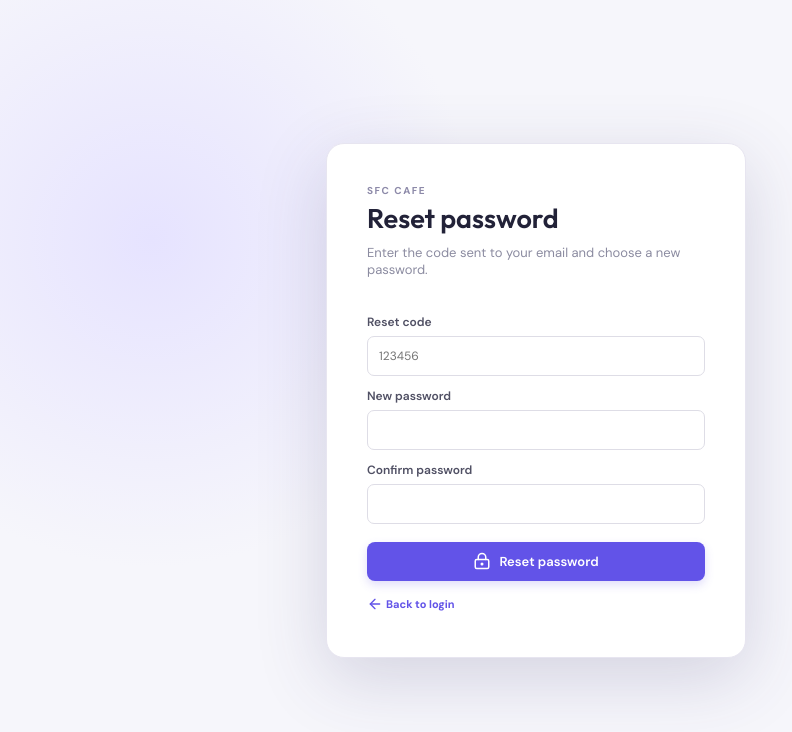
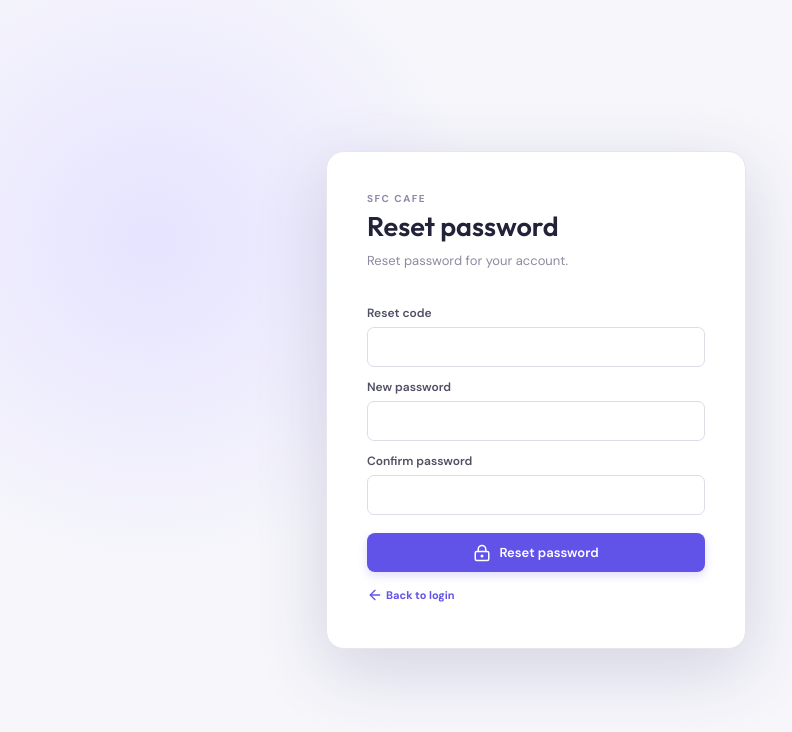
Before and after one commit to pawankumawat12/deepakAdmin, a React (Vite) app: page /reset-password in a window 1280 px wide. Shown: the top 732 px of the page, without its empty margins (104-896 px from the left). Built offline with nearby package versions, Linux system fonts and the light colour scheme.

Commit message:
forgot password ui

```diff
--- a/src/pages/auth/ForgotPassword.jsx
+++ b/src/pages/auth/ForgotPassword.jsx
@@ -3,9 +3,60 @@ import { zodResolver } from "@hookform/resolvers/zod";
 import { ArrowLeft, Mail } from "lucide-react";
 import { Link, useNavigate } from "react-router-dom";
 import { forgotPasswordSchema } from "../../schema/auth.schema";
+import { useForgotPasswordMutation } from "../../services/baseApi";
 
 export default function ForgotPassword() {
   const navigate = useNavigate();
-  const { register, handleSubmit, formState: { errors } } = useForm({ resolver: zodResolver(forgotPasswordSchema), defaultValues: { email: "" } });
-  return <main className="login-page"><section className="login-card"><p className="eyebrow">SFC CAFE</p><h1>Forgot password?</h1><p className="muted">Enter your email and we’ll send you a reset code.</p><form className="login-form" onSubmit={handleSubmit(({ email }) => navigate("/reset-password", { state: { email } }))}><label htmlFor="forgot-email">Email<input id="forgot-email" type="email" autoFocus placeholder="admin@deepakfoods.com" {...register("email")} /></label>{errors.email && <small className="error">{errors.email.message}</small>}<button className="primary-btn" type="submit"><Mail size={18} /> Send reset code</button></form><Link className="text-btn" to="/login"><ArrowLeft size={16} /> Back to login</Link></section></main>;
+  const [forgotPassword, { isLoading, error }] = useForgotPasswordMutation();
+  const {
+    register,
+    handleSubmit,
+    formState: { errors },
+  } = useForm({
+    resolver: zodResolver(forgotPasswordSchema),
+    defaultValues: { email: "" },
+  });
+  const submit = async ({ email }) => {
+    try {
+      const result = await forgotPassword(email).unwrap();
+      navigate(
+        `/reset-password?token=${encodeURIComponent(
+          result.accessToken
+        )}&email=${encodeURIComponent(email)}`
+      );
+    } catch (error) {
+      console.error(error);
+    }
+  };
+  return (
+    <main className="login-page">
+      <section className="login-card">
+        <p className="eyebrow">SFC CAFE</p>
+        <h1>Forgot password?</h1>
+        <p className="muted">
+          Enter your email and we’ll receive a reset link.
+        </p>
+        <form className="login-form" onSubmit={handleSubmit(submit)}>
+          <label>
+            Email
+            <input type="email" {...register("email")} />
+          </label>
+          {errors.email && (
+            <small className="error">{errors.email.message}</small>
+          )}
+          {error && (
+            <small className="error">
+              {error.data?.message || "Unable to send reset link"}
+            </small>
+          )}
+          <button className="primary-btn" type="submit" disabled={isLoading}>
+            <Mail size={18} /> {isLoading ? "Sending..." : "Send reset link"}
+          </button>
+        </form>
+        <Link className="text-btn" to="/login">
+          <ArrowLeft size={16} /> Back to login
+        </Link>
+      </section>
+    </main>
+  );
 }
--- a/src/pages/auth/Login.jsx
+++ b/src/pages/auth/Login.jsx
@@ -6,12 +6,21 @@ import { requestOtp, resetOtp, signIn } from "../../context/authSlice";
 import { ArrowLeft, LockKeyhole, Eye, EyeOff } from "lucide-react";
 import { useRef, useState } from "react";
 import { useNavigate } from "react-router-dom";
+import {
+  useResendOtpMutation,
+  useSendOtpMutation,
+  useVerifyOtpMutation,
+} from "../../services/baseApi";
 
 export default function Login() {
   const dispatch = useDispatch();
   const navigate = useNavigate();
 
   const { otpSent, pendingEmail } = useSelector((state) => state.auth);
+  const [sendOtp, { isLoading: sendingOtp }] = useSendOtpMutation();
+  const [resendOtp, { isLoading: resendingOtp }] = useResendOtpMutation();
+  const [verifyOtp, { isLoading: verifyingOtp }] = useVerifyOtpMutation();
+  const [apiError, setApiError] = useState("");
 
   const [showPassword, setShowPassword] = useState(false);
   const [otpDigits, setOtpDigits] = useState(["", "", "", ""]);
@@ -32,7 +41,10 @@ export default function Login() {
     },
   });
 
-  const handleRequestOtp = (data) => {
+  const handleRequestOtp = async (data) => {
+    try {
+      setApiError("");
+      await sendOtp(data.email).unwrap();
       dispatch(
         requestOtp({
           email: data.email,
@@ -40,11 +52,22 @@ export default function Login() {
           rememberMe: data.rememberMe,
         })
       );
+    } catch (error) {
+      setApiError(
+        error?.data?.message || "Unable to send OTP. Please try again."
+      );
+    }
   };
 
   const handleSignIn = async (data) => {
+    try {
+      setApiError("");
+      await verifyOtp({ email: pendingEmail, otp: data.otp }).unwrap();
       dispatch(signIn({ email: pendingEmail, otp: data.otp }));
       navigate("/", { replace: true });
+    } catch (error) {
+      setApiError(error?.data?.message || "Invalid or expired OTP.");
+    }
   };
 
   const updateOtp = (index, value) => {
@@ -56,9 +79,14 @@ export default function Login() {
   };
   const pasteOtp = (event) => {
     event.preventDefault();
-    const value = event.clipboardData.getData("text").replace(/\D/g, "").slice(0, 4);
+    const value = event.clipboardData
+      .getData("text")
+      .replace(/\D/g, "")
+      .slice(0, 4);
     const next = ["", "", "", ""];
-    value.split("").forEach((digit, index) => { next[index] = digit; });
+    value.split("").forEach((digit, index) => {
+      next[index] = digit;
+    });
     setOtpDigits(next);
     otpForm.setValue("otp", next.join(""), { shouldValidate: true });
   };
@@ -81,6 +109,7 @@ export default function Login() {
             ? `We sent a one-time code to ${pendingEmail}`
             : "Sign in to manage your storefront."}
         </p>
+        {apiError && <small className="error">{apiError}</small>}
 
         {!otpSent ? (
           <form
@@ -147,16 +176,21 @@ export default function Login() {
 
             <button className="primary-btn" type="submit">
               <LockKeyhole size={18} />
-              Send OTP
+              {sendingOtp ? "Sending..." : "Send OTP"}
             </button>
-            <button type="button" className="text-btn" onClick={() => navigate("/forgot-password")}>Forgot password?</button>
+            <button
+              type="button"
+              className="text-btn"
+              onClick={() => navigate("/forgot-password")}
+            >
+              Forgot password?
+            </button>
           </form>
         ) : (
           <form
             onSubmit={otpForm.handleSubmit(handleSignIn)}
             className="login-form"
           >
-
             {/* OTP */}
             <div>
               <label htmlFor="otp">One-time password</label>
@@ -164,7 +198,23 @@ export default function Login() {
               <input type="hidden" {...otpForm.register("otp")} />
               <div className="otp-inputs">
                 {otpDigits.map((digit, index) => (
-                  <input key={index} ref={(element) => { otpRefs.current[index] = element; }} autoFocus={index === 0} inputMode="numeric" maxLength={1} value={digit} aria-label={`OTP digit ${index + 1}`} onChange={(event) => updateOtp(index, event.target.value)} onPaste={pasteOtp} onKeyDown={(event) => { if (event.key === "Backspace" && !digit && index > 0) otpRefs.current[index - 1]?.focus(); }} />
+                  <input
+                    key={index}
+                    ref={(element) => {
+                      otpRefs.current[index] = element;
+                    }}
+                    autoFocus={index === 0}
+                    inputMode="numeric"
+                    maxLength={1}
+                    value={digit}
+                    aria-label={`OTP digit ${index + 1}`}
+                    onChange={(event) => updateOtp(index, event.target.value)}
+                    onPaste={pasteOtp}
+                    onKeyDown={(event) => {
+                      if (event.key === "Backspace" && !digit && index > 0)
+                        otpRefs.current[index - 1]?.focus();
+                    }}
+                  />
                 ))}
               </div>
 
@@ -176,10 +226,23 @@ export default function Login() {
             </div>
 
             <button className="primary-btn" type="submit">
-              Verify & sign in
+              {verifyingOtp ? "Verifying..." : "Verify & sign in"}
             </button>
-
-            <button type="button" className="text-btn" onClick={() => { otpForm.reset({ otp: "" }); setOtpDigits(["", "", "", ""]); dispatch(requestOtp({ email: pendingEmail })); }}>Resend OTP</button>
+            <button
+              type="button"
+              className="text-btn"
+              disabled={resendingOtp}
+              onClick={async () => {
+                try {
+                  setApiError("");
+                  await resendOtp(pendingEmail).unwrap();
+                } catch (error) {
+                  setApiError(error?.data?.message || "Unable to resend OTP.");
+                }
+              }}
+            >
+              {resendingOtp ? "Resending..." : "Resend OTP"}
+            </button>
 
             <button
               type="button"
--- a/src/pages/auth/ResetPassword.jsx
+++ b/src/pages/auth/ResetPassword.jsx
@@ -1,12 +1,77 @@
 import { useForm } from "react-hook-form";
 import { zodResolver } from "@hookform/resolvers/zod";
 import { ArrowLeft, LockKeyhole } from "lucide-react";
-import { Link, useLocation, useNavigate } from "react-router-dom";
+import { Link, useNavigate, useSearchParams } from "react-router-dom";
 import { resetPasswordSchema } from "../../schema/auth.schema";
+import { useResetPasswordMutation } from "../../services/baseApi";
 
 export default function ResetPassword() {
   const navigate = useNavigate();
-  const { state } = useLocation();
-  const { register, handleSubmit, formState: { errors } } = useForm({ resolver: zodResolver(resetPasswordSchema), defaultValues: { otp: "", password: "", confirmPassword: "" } });
-  return <main className="login-page"><section className="login-card"><p className="eyebrow">SFC CAFE</p><h1>Reset password</h1><p className="muted">Enter the code sent to {state?.email || "your email"} and choose a new password.</p><form className="login-form" onSubmit={handleSubmit(() => navigate("/login", { replace: true }))}><label>Reset code<input inputMode="numeric" maxLength={6} placeholder="123456" {...register("otp")} /></label>{errors.otp && <small className="error">{errors.otp.message}</small>}<label>New password<input type="password" autoComplete="new-password" {...register("password")} /></label>{errors.password && <small className="error">{errors.password.message}</small>}<label>Confirm password<input type="password" autoComplete="new-password" {...register("confirmPassword")} /></label>{errors.confirmPassword && <small className="error">{errors.confirmPassword.message}</small>}<button className="primary-btn" type="submit"><LockKeyhole size={18} /> Reset password</button></form><Link className="text-btn" to="/login"><ArrowLeft size={16} /> Back to login</Link></section></main>;
+  const [params] = useSearchParams();
+  const token = params.get("token");
+  const email = params.get("email");
+  const [resetPassword, { isLoading, error }] = useResetPasswordMutation();
+  const {
+    register,
+    handleSubmit,
+    formState: { errors },
+  } = useForm({
+    resolver: zodResolver(resetPasswordSchema),
+    defaultValues: { otp: "", password: "", confirmPassword: "" },
+  });
+  const submit = async ({ password }) => {
+    if (!token) return;
+    try {
+      await resetPassword({ accessToken: token, password }).unwrap();
+      navigate("/login", { replace: true });
+    } catch (error) {
+      console.error(error);
+    }
+  };
+  return (
+    <main className="login-page">
+      <section className="login-card">
+        <p className="eyebrow">SFC CAFE</p>
+        <h1>Reset password</h1>
+        <p className="muted">Reset password for {email || "your account"}.</p>
+        <form className="login-form" onSubmit={handleSubmit(submit)}>
+          <label>
+            Reset code
+            <input inputMode="numeric" maxLength={6} {...register("otp")} />
+          </label>
+          {errors.otp && <small className="error">{errors.otp.message}</small>}
+          <label>
+            New password
+            <input type="password" {...register("password")} />
+          </label>
+          {errors.password && (
+            <small className="error">{errors.password.message}</small>
+          )}
+          <label>
+            Confirm password
+            <input type="password" {...register("confirmPassword")} />
+          </label>
+          {errors.confirmPassword && (
+            <small className="error">{errors.confirmPassword.message}</small>
+          )}
+          {error && (
+            <small className="error">
+              {error.data?.message || "Unable to reset password"}
+            </small>
+          )}
+          <button
+            className="primary-btn"
+            type="submit"
+            disabled={!token || isLoading}
+          >
+            <LockKeyhole size={18} />{" "}
+            {isLoading ? "Resetting..." : "Reset password"}
+          </button>
+        </form>
+        <Link className="text-btn" to="/login">
+          <ArrowLeft size={16} /> Back to login
+        </Link>
+      </section>
+    </main>
+  );
 }
--- a/src/services/baseApi.js
+++ b/src/services/baseApi.js
@@ -3,10 +3,10 @@ import { createApi, fetchBaseQuery } from "@reduxjs/toolkit/query/react";
 export const baseApi = createApi({
   reducerPath: "api",
   baseQuery: fetchBaseQuery({
-    baseUrl: import.meta.env.VITE_API_BASE_URL || "http://localhost:5000/api",
-    prepareHeaders: (headers, { getState }) => {
-      const token = getState().auth?.user?.token;
-      if (token) headers.set("authorization", `Bearer ${token}`);
+    baseUrl:
+      import.meta.env.VITE_API_BASE_URL || "http://localhost:5000/api/v1",
+    credentials: "include",
+    prepareHeaders: (headers) => {
       headers.set("content-type", "application/json");
       return headers;
     },
@@ -17,9 +17,49 @@ export const baseApi = createApi({
 
 export const authApi = baseApi.injectEndpoints({
   endpoints: (build) => ({
-    requestOtp: build.mutation({ query: (email) => ({ url: "/auth/request-otp", method: "POST", body: { email } }) }),
-    verifyOtp: build.mutation({ query: (payload) => ({ url: "/auth/verify-otp", method: "POST", body: payload }), invalidatesTags: ["Auth"] }),
+    sendOtp: build.mutation({
+      query: (email) => ({
+        url: "/auth/send-otp",
+        method: "POST",
+        body: { email },
+      }),
+    }),
+    resendOtp: build.mutation({
+      query: (email) => ({
+        url: "/auth/resend-otp",
+        method: "POST",
+        body: { email },
+      }),
+    }),
+    verifyOtp: build.mutation({
+      query: (payload) => ({
+        url: "/auth/verify-otp",
+        method: "POST",
+        body: payload,
+      }),
+      invalidatesTags: ["Auth"],
+    }),
+    forgotPassword: build.mutation({
+      query: (email) => ({
+        url: "/auth/forgot-password",
+        method: "POST",
+        body: { email },
+      }),
+    }),
+    resetPassword: build.mutation({
+      query: ({ accessToken, password }) => ({
+        url: `/auth/reset-password/${accessToken}`,
+        method: "POST",
+        body: { password },
+      }),
+    }),
   }),
 });
 
-export const { useRequestOtpMutation, useVerifyOtpMutation } = authApi;
+export const {
+  useSendOtpMutation,
+  useResendOtpMutation,
+  useVerifyOtpMutation,
+  useForgotPasswordMutation,
+  useResetPasswordMutation,
+} = authApi;
```
Lines whose indentation alone changed are shown as unchanged.
